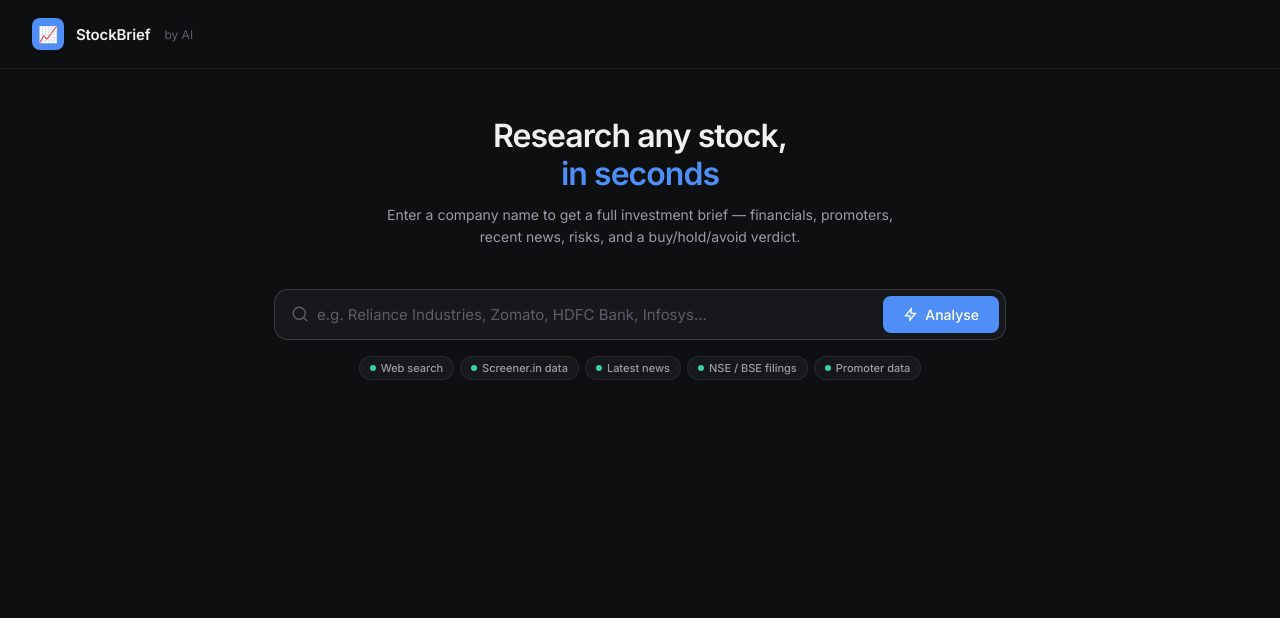
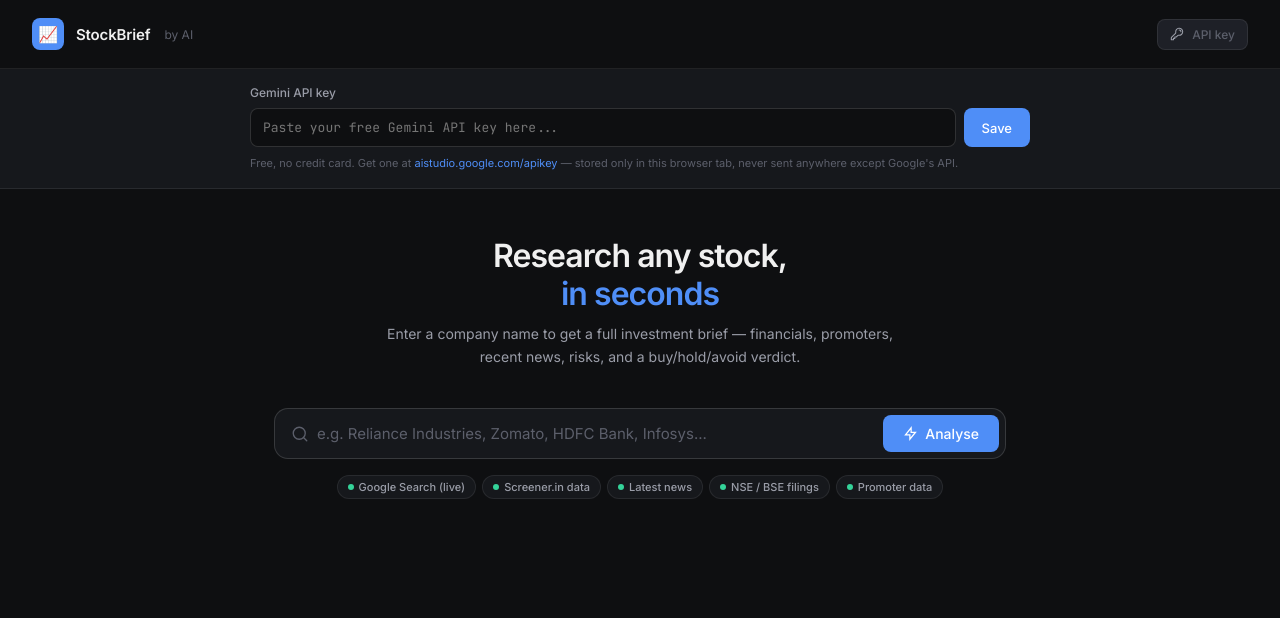
Before and after one commit to DarthVader001/stockanalysis, a plain HTML site: page index.html in a window 1280 px wide. Drawn offline with Linux system fonts and the light colour scheme.

Commit message:
Update index.html

````diff
--- a/index.html
+++ b/index.html
@@ -55,6 +55,61 @@
   }
   .topbar h1 { font-size: 15px; font-weight: 600; letter-spacing: -0.01em; }
   .topbar span { font-size: 12px; color: var(--text3); margin-left: 2px; }
+
+  .key-btn {
+    background: var(--surface2);
+    border: 1px solid var(--border);
+    border-radius: 8px;
+    color: var(--text2);
+    font-family: 'Inter', sans-serif;
+    font-size: 12px;
+    font-weight: 500;
+    padding: 7px 12px;
+    cursor: pointer;
+    display: flex;
+    align-items: center;
+    gap: 6px;
+    transition: background 0.15s, color 0.15s, border-color 0.15s;
+  }
+  .key-btn:hover { background: var(--surface); color: var(--text); border-color: var(--border2); }
+  .key-btn svg { width: 14px; height: 14px; flex-shrink: 0; }
+  .key-btn.set { border-color: rgba(52,211,153,0.3); color: var(--green); }
+
+  .key-box {
+    background: var(--surface);
+    border-bottom: 1px solid var(--border);
+    padding: 16px 32px;
+  }
+  .key-box-inner { max-width: 780px; margin: 0 auto; }
+  .key-box label { font-size: 12px; font-weight: 500; color: var(--text2); display: block; margin-bottom: 8px; }
+  .key-row { display: flex; gap: 8px; }
+  .key-row input {
+    flex: 1;
+    background: var(--bg);
+    border: 1px solid var(--border2);
+    border-radius: 8px;
+    padding: 10px 12px;
+    font-family: 'JetBrains Mono', monospace;
+    font-size: 13px;
+    color: var(--text);
+    outline: none;
+  }
+  .key-row input:focus { border-color: var(--accent); }
+  .key-save {
+    background: var(--accent);
+    color: #fff;
+    border: none;
+    border-radius: 8px;
+    padding: 10px 18px;
+    font-family: 'Inter', sans-serif;
+    font-size: 13px;
+    font-weight: 500;
+    cursor: pointer;
+  }
+  .key-save:hover { opacity: 0.88; }
+  .key-help { font-size: 11px; color: var(--text3); margin-top: 8px; line-height: 1.5; }
+  .key-help a { color: var(--accent); text-decoration: none; }
+  .key-help a:hover { text-decoration: underline; }
 
   .main { max-width: 780px; margin: 0 auto; padding: 48px 24px 80px; }
 
@@ -279,6 +334,22 @@
   <div class="logo">📈</div>
   <h1>StockBrief</h1>
   <span>by AI</span>
+  <div style="flex:1"></div>
+  <button class="key-btn" id="keyBtn" onclick="toggleKeyBox()">
+    <svg xmlns="http://www.w3.org/2000/svg" fill="none" viewBox="0 0 24 24" stroke-width="1.8" stroke="currentColor"><path stroke-linecap="round" stroke-linejoin="round" d="M15.75 5.25a3 3 0 0 1 3 3m3 0a6 6 0 0 1-7.029 5.912c-.563-.097-1.159.026-1.563.43L10.5 17.25H8.25v2.25H6v2.25H2.25v-2.818c0-.597.237-1.17.659-1.591l6.499-6.499c.404-.404.527-1 .43-1.563A6 6 0 1 1 21.75 8.25Z"/></svg>
+    <span id="keyBtnLabel">API key</span>
+  </button>
+</div>
+
+<div class="key-box" id="keyBox" style="display:none">
+  <div class="key-box-inner">
+    <label for="apiKeyInput">Gemini API key</label>
+    <div class="key-row">
+      <input type="password" id="apiKeyInput" placeholder="Paste your free Gemini API key here..." />
+      <button class="key-save" onclick="saveKey()">Save</button>
+    </div>
+    <p class="key-help">Free, no credit card. Get one at <a href="https://aistudio.google.com/apikey" target="_blank" rel="noopener">aistudio.google.com/apikey</a> — stored only in this browser tab, never sent anywhere except Google's API.</p>
+  </div>
 </div>
 
 <div class="main">
@@ -297,7 +368,7 @@
   </div>
 
   <div class="source-pills">
-    <div class="pill"><div class="pill-dot"></div> Web search</div>
+    <div class="pill"><div class="pill-dot"></div> Google Search (live)</div>
     <div class="pill"><div class="pill-dot"></div> Screener.in data</div>
     <div class="pill"><div class="pill-dot"></div> Latest news</div>
     <div class="pill"><div class="pill-dot"></div> NSE / BSE filings</div>
@@ -319,10 +390,48 @@ const STEPS = [
 ];
 
 let currentData = null;
+let geminiKey = '';
 
 document.getElementById('stockInput').addEventListener('keydown', e => {
   if (e.key === 'Enter') startAnalysis();
 });
+
+(function initKey() {
+  const saved = sessionStorage.getItem('gemini_key');
+  if (saved) {
+    geminiKey = saved;
+    document.getElementById('apiKeyInput').value = saved;
+    setKeyBtnState(true);
+  } else {
+    document.getElementById('keyBox').style.display = 'block';
+  }
+})();
+
+function toggleKeyBox() {
+  const box = document.getElementById('keyBox');
+  box.style.display = box.style.display === 'none' ? 'block' : 'none';
+}
+
+function saveKey() {
+  const val = document.getElementById('apiKeyInput').value.trim();
+  if (!val) return;
+  geminiKey = val;
+  sessionStorage.setItem('gemini_key', val);
+  setKeyBtnState(true);
+  document.getElementById('keyBox').style.display = 'none';
+}
+
+function setKeyBtnState(isSet) {
+  const btn = document.getElementById('keyBtn');
+  const label = document.getElementById('keyBtnLabel');
+  if (isSet) {
+    btn.classList.add('set');
+    label.textContent = 'API key set';
+  } else {
+    btn.classList.remove('set');
+    label.textContent = 'API key';
+  }
+}
 
 function renderSteps(activeIdx) {
   const rows = STEPS.map((s, i) => {
@@ -339,13 +448,19 @@ async function startAnalysis() {
   const stock = document.getElementById('stockInput').value.trim();
   if (!stock) return;
 
+  if (!geminiKey) {
+    document.getElementById('keyBox').style.display = 'block';
+    document.getElementById('statusArea').innerHTML = `<div class="error-bar">Please add your free Gemini API key first (top right), then search again.</div>`;
+    return;
+  }
+
   document.getElementById('analyzeBtn').disabled = true;
   document.getElementById('resultArea').innerHTML = '';
   document.getElementById('disclaimer').style.display = 'none';
 
   const prompt = `You are a professional Indian stock market research analyst. Conduct a thorough investment research on: "${stock}"
 
-Use web search to gather the most current and accurate information from multiple sources including company websites, NSE/BSE filings, Screener.in, Moneycontrol, Economic Times, and news sources.
+Use Google Search to gather the most current and accurate information from multiple sources including company websites, NSE/BSE filings, Screener.in, Moneycontrol, Economic Times, and news sources.
 
 Gather:
 1. Company overview — what it does, business model, key products/services, sector
@@ -407,21 +522,26 @@ Respond ONLY with valid JSON, no markdown, no backticks, no preamble:
   }
 
   try {
-    const resp = await fetch("https://api.anthropic.com/v1/messages", {
+    const resp = await fetch(`https://generativelanguage.googleapis.com/v1beta/models/gemini-2.5-flash:generateContent?key=${encodeURIComponent(geminiKey)}`, {
       method: "POST",
       headers: { "Content-Type": "application/json" },
       body: JSON.stringify({
-        model: "claude-sonnet-4-6",
-        max_tokens: 1500,
-        tools: [{ type: "web_search_20250305", name: "web_search" }],
-        messages: [{ role: "user", content: prompt }]
+        contents: [{ role: "user", parts: [{ text: prompt }] }],
+        tools: [{ google_search: {} }],
+        generationConfig: { temperature: 0.4 }
       })
     });
 
     const data = await resp.json();
+
+    if (data.error) {
+      throw new Error(data.error.message || "API error");
+    }
+
     let jsonText = '';
-    for (const block of (data.content || [])) {
-      if (block.type === 'text') jsonText += block.text;
+    const parts = (data.candidates && data.candidates[0] && data.candidates[0].content && data.candidates[0].content.parts) || [];
+    for (const part of parts) {
+      if (part.text) jsonText += part.text;
     }
 
     jsonText = jsonText.replace(/```json|```/g, '').trim();
@@ -434,7 +554,11 @@ Respond ONLY with valid JSON, no markdown, no backticks, no preamble:
     renderResult(d);
     document.getElementById('disclaimer').style.display = 'block';
   } catch(err) {
-    document.getElementById('statusArea').innerHTML = `<div class="error-bar">Analysis failed: ${err.message}. Please try again or check your API key setup.</div>`;
+    let msg = err.message;
+    if (/API key not valid|API_KEY_INVALID/i.test(msg)) {
+      msg = "Invalid API key. Click 'API key' above and check it's pasted correctly.";
+    }
+    document.getElementById('statusArea').innerHTML = `<div class="error-bar">Analysis failed: ${msg}. Please try again or check your API key.</div>`;
   }
 
   document.getElementById('analyzeBtn').disabled = false;
````
